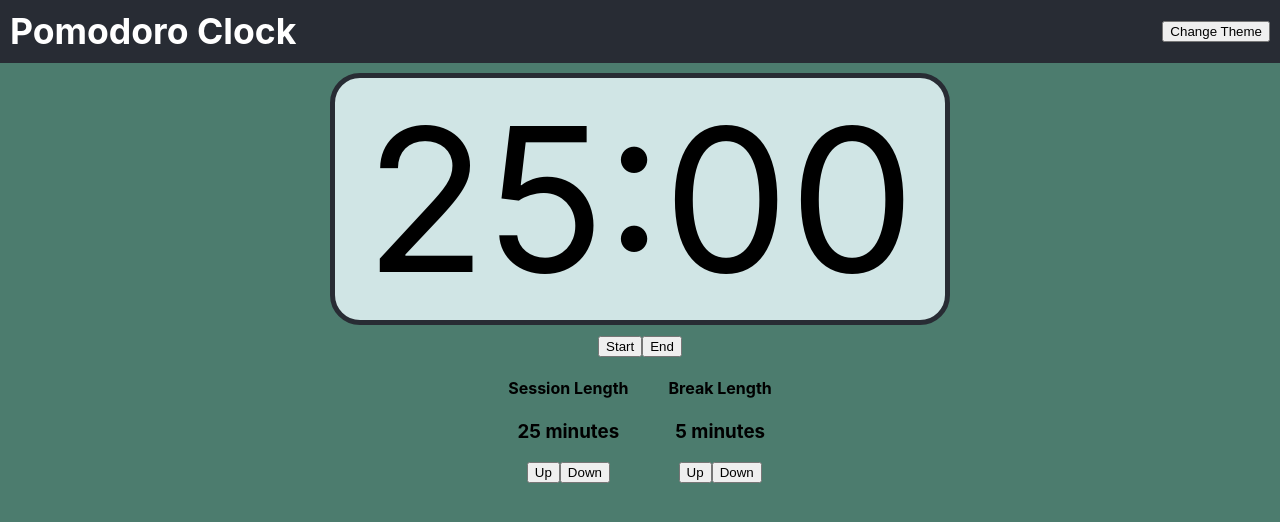
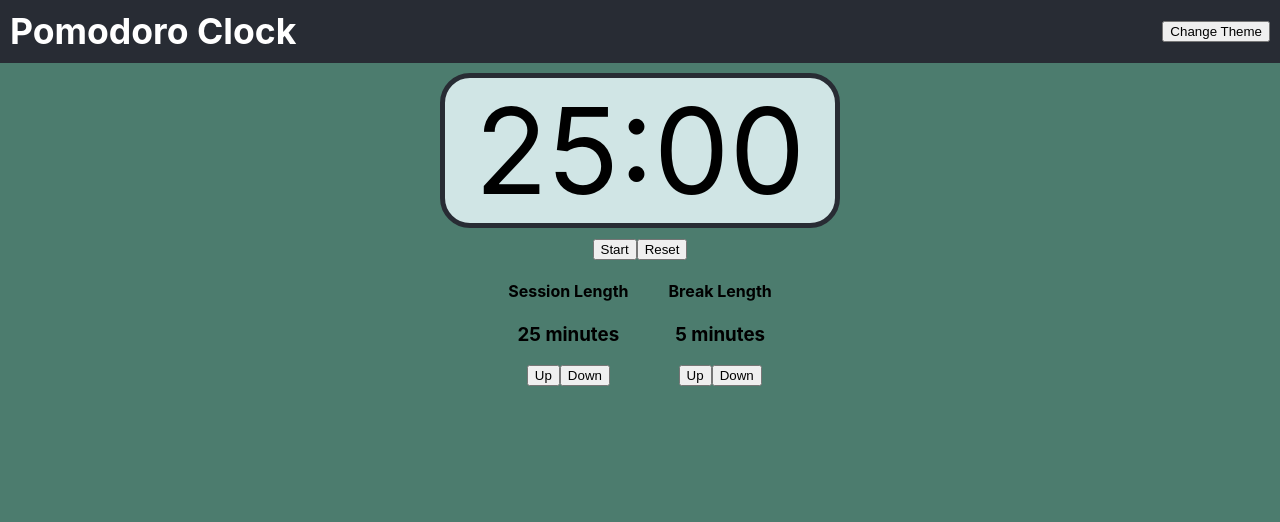
Before and after one commit to IAmJennyZhao/PomodoroTimer, a React (Create React App) app: page / in a window 1280 px wide. Shown: the top 522 px of the page. Built offline with nearby package versions, Linux system fonts and the light colour scheme.

Commit message:
Add timer functionality

```diff
--- a/src/App.css
+++ b/src/App.css
@@ -17,7 +17,7 @@
 }
 
 .TimerView {
-  font-size:200px;
+  font-size:120px;
   border-width:5px;
   border-style:solid;
   border-radius:30px;
--- a/src/App.js
+++ b/src/App.js
@@ -1,5 +1,5 @@
 import './App.css';
-import { useState } from 'react';
+import { useState, useRef } from 'react';
 
 export default function App() {
   return (
@@ -11,50 +11,61 @@ export default function App() {
 }
 
 function PomodoroTimer() {
-  const [timerStart, setTimerStart] = useState(Date.now());
-  const [timerLength, setTimerLength] = useState(25 * 60 * 1000); // 25 minutes
-  const [timerStarted, setTimerStarted] = useState(false);
-  const [timeLeft, setTimeLeft] = useState([0, 0]);
+  const [timerState, setTimerState] = useState(0); // 0: reset, 1: started, 2: paused
+  const [timerStart, setTimerStart] = useState(Date.now()); // original start time of timer
+  const [timerLength, setTimerLength] = useState(25 * 60 * 1000); // default 25 minutes
+  const [now, setNow] = useState(Date.now()); // needs now to update correctly
+  const intervalRef = useRef(null);
 
-  let seconds;
-  let minutes;
-  if (timerStarted)
-  {
-    const total = Date.now() - timerStart;
-    // const remaining = Math.max(0, (timerLength - total));
-    const remaining = (timerLength - total);
-    console.log(remaining);
-    seconds = Math.floor((remaining / 1000) % 60);
-    minutes = Math.floor(total / 1000 / 60);
-    setTimeLeft([minutes, seconds]);
+  // calculates the time left on the display
+  let timeLeft;
+  if (timerState==1) {
+    // if timer has started, this time left counts down from the starting time
+    const total = now - timerStart;
+    timeLeft = Math.max(0, (timerLength - total));
   } else {
-    seconds = Math.floor((timerLength / 1000)%60);
-    minutes = Math.floor(timerLength / 1000 / 60);
+    // if the timer is paused or stopped, the timer displays the length of the timer
+    timeLeft = timerLength;
   }
+
+  // convert time left into minutes and seconds
+  const seconds = Math.floor((timeLeft / 1000) % 60);
+  const minutes = Math.floor(timeLeft / 1000 / 60);
   let secondString = seconds.toString().padStart(2, '0');
 
+  // function that runs when start is pressed
   function handleStart()
   {
-    setTimerStarted(true);
     // TODO: change timer start depending on the time left
     setTimerStart(Date.now());
-    setTimerLength((minutes*60+seconds)*1000);
+    setTimerState(1);
+
+    clearInterval(intervalRef.current);
+    intervalRef.current = setInterval(() => {
+      setNow(Date.now());
+    }, 10);
   }
 
+  // function that runs when pause is pressed
   function handlePause()
   {
-    setTimerStarted(false);
+    setTimerState(2);
+    setTimerLength(1000*Math.floor(timeLeft /  1000));
+    clearInterval(intervalRef.current);
   }
 
-  function handleEnd()
+  // function that runs when reset is pressed
+  function handleReset()
   {
-    setTimerStarted(false);
+    setTimerState(0);
+    setTimerLength((25*60+0)*1000);
+    clearInterval(intervalRef.current);
   }
 
   return (
     <div className='PomodoroTimer'>
       <TimerView time={minutes + ":" + secondString}/>
-      <TimerFunctions started={timerStarted} handleStart={handleStart} handlePause={handlePause} handleEnd={handleEnd}/>
+      <TimerFunctions started={timerState==1} handleStart={handleStart} handlePause={handlePause} handleReset={handleReset}/>
       <TimerSettings />
     </div>
   )
@@ -68,11 +79,11 @@ function TimerView({time}) {
   )
 }
 
-function TimerFunctions({started, handleStart, handlePause, handleEnd}) {
+function TimerFunctions({started, handleStart, handlePause, handleReset}) {
   return (
     <div>
       <button onClick={started ? handlePause : handleStart}>{started ? "Pause": "Start"}</button>
-      <button onClick={handleEnd}>End</button>
+      <button onClick={handleReset}>Reset</button>
     </div>
   )
 }
```
